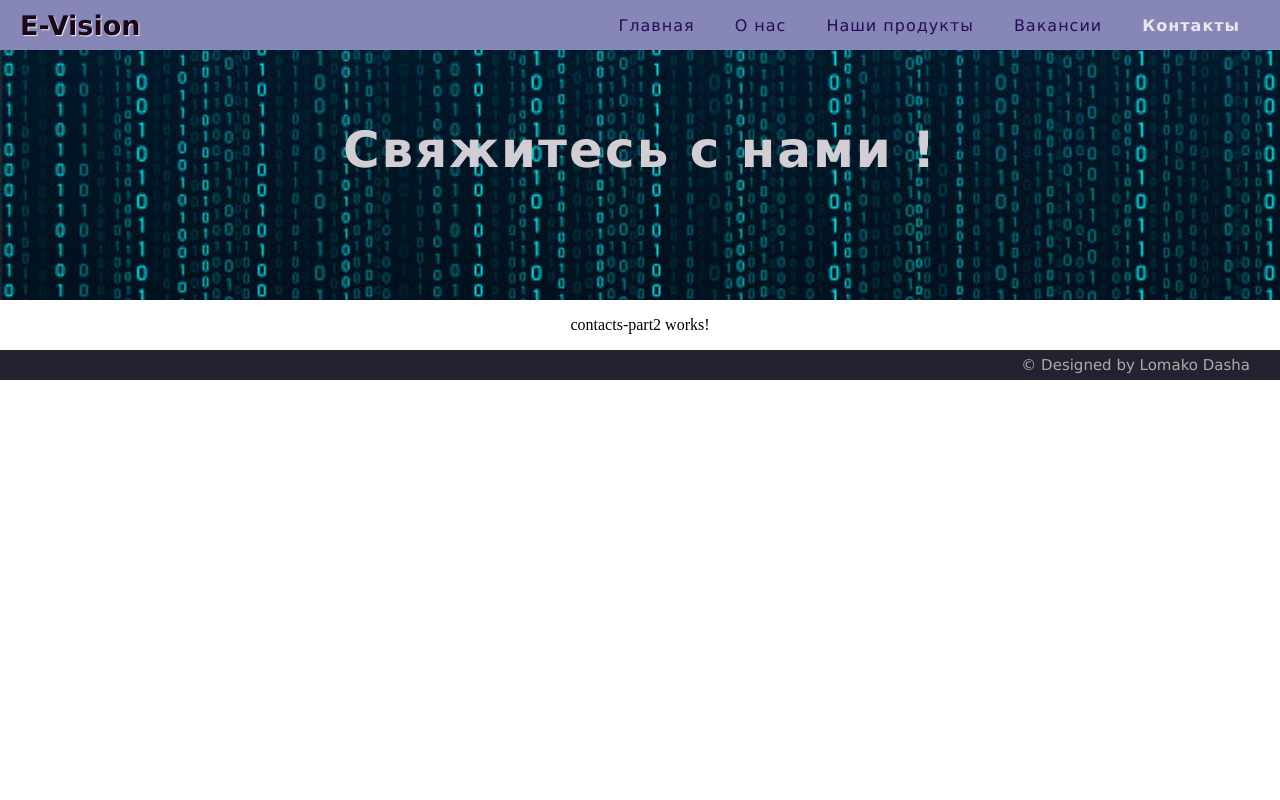
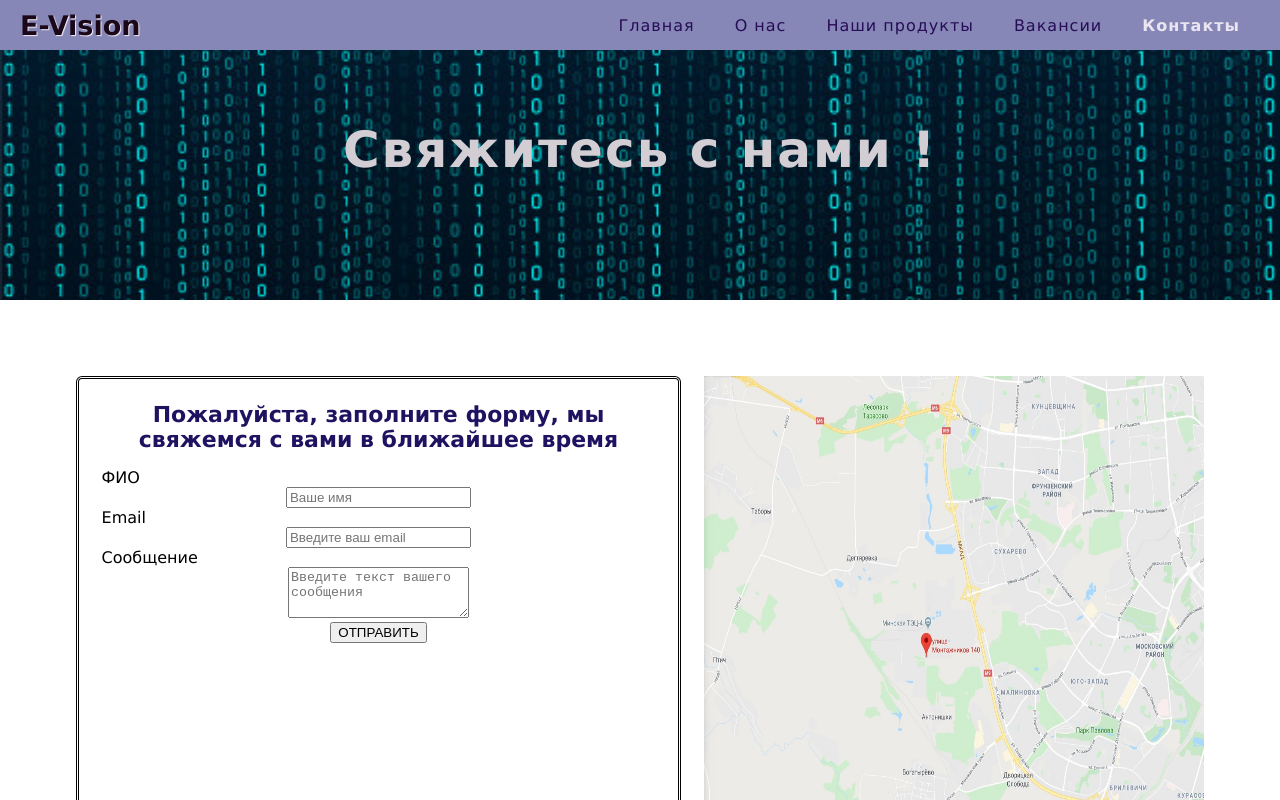
Before and after one commit to LomakoDasha/evision-angular, an Angular app: page /contacts in a window 1280 px wide. Shown: the top 800 px of the page. Built offline with nearby package versions, Linux system fonts and the light colour scheme.

Commit message:
add content to contacts page

```diff
--- a/package.json
+++ b/package.json
@@ -20,6 +20,7 @@
     "@angular/platform-browser-dynamic": "~8.2.13",
     "@angular/router": "~8.2.13",
     "@ng-bootstrap/ng-bootstrap": "^5.1.4",
+    "bootstrap": "^4.3.1",
     "rxjs": "~6.4.0",
     "tslib": "^1.10.0",
     "zone.js": "~0.9.1"
--- a/src/app/pages/contacts/contacts-part2/contacts-part2.component.html
+++ b/src/app/pages/contacts/contacts-part2/contacts-part2.component.html
@@ -1 +1,21 @@
-<p>contacts-part2 works!</p>
+<div class="part2-wrapper">
+  <div class="main-info">
+    <h3 class="main-info__h3">Пожалуйста, заполните форму, мы свяжемся с вами в ближайшее время</h3>
+    <form>
+      <div class="form-group">
+        <label for="exampleInputPassword1" class="label">ФИО</label>
+        <input type="text" class="form-control" id="exampleInputPassword1" placeholder="Ваше имя">
+      </div>
+      <div class="form-group">
+        <label for="exampleInputEmail1" class="label">Email</label>
+        <input type="email" class="form-control" id="exampleInputEmail1" aria-describedby="emailHelp" placeholder="Введите ваш email">
+      </div>
+      <div class="form-group">
+        <label for="exampleFormControlTextarea1" class="label">Сообщение</label>
+        <textarea class="form-control" id="exampleFormControlTextarea1" rows="3" placeholder="Введите текст вашего сообщения"></textarea>
+      </div>
+      <button type="submit" class="btn btn-primary">ОТПРАВИТЬ</button>
+    </form>
+  </div>
+  <img class="part2-map" src="/assets/contacts-map.jpg" alt="map">
+</div>
--- a/src/app/pages/contacts/contacts-part2/contacts-part2.component.scss
+++ b/src/app/pages/contacts/contacts-part2/contacts-part2.component.scss
@@ -0,0 +1,35 @@
+.part2-wrapper {
+  padding: 5%;
+  display: flex;
+  justify-content: center;
+}
+
+.main-info {
+  width: 50%;
+  margin: 1%;
+  padding: 2%;
+  border: 3px double #000;
+  border-radius: 1%;
+}
+
+.main-info__h3 {
+  margin: 0;
+  margin-bottom: 3%;
+  font-family: "Lucida Sans Unicode", "Lucida Grande", Sans-Serif;
+  font-size: 22px;
+  font-weight: 700;
+  color: rgb(31, 19, 97);
+}
+
+.part2-map {
+  margin: 1%;
+  width: 500px;
+  height: 600px;
+}
+
+.label {
+  font-family: "Lucida Sans Unicode", "Lucida Grande", Sans-Serif;
+  font-size: 16px;
+  display: flex;
+  justify-content: flex-start;
+}
--- a/src/app/pages/vacancy/vacancy-part2/vacancy-part2.component.html
+++ b/src/app/pages/vacancy/vacancy-part2/vacancy-part2.component.html
@@ -3,21 +3,21 @@
   <div class="main-info">
     <h3 class="main-info__h3">Аналитик</h3>
     <p class="main-info__p">В настоящее время сотрудника на позицию Аналитик для работы в нашем офисе в Минске</p>
-    <button class="main-info__button">Ответить на вакансию</button>
+    <button class="main-info__button" type="button" class="btn btn-warning">Ответить на вакансию</button>
   </div>
   <div class="main-info">
     <h3 class="main-info__h3">Графический дизайнер</h3>
     <p class="main-info__p">В настоящее время сотрудника на позицию Графический дизайнер для работы в нашем офисе в Минске</p>
-    <button class="main-info__button">Ответить на вакансию</button>
+    <button class="main-info__button" type="button" class="btn btn-warning">Ответить на вакансию</button>
   </div>
   <div class="main-info">
     <h3 class="main-info__h3">Database developer</h3>
     <p class="main-info__p">В настоящее время сотрудника на позицию Database developer для работы в нашем офисе в Минске</p>
-    <button class="main-info__button">Ответить на вакансию</button>
+    <button class="main-info__button" type="button" class="btn btn-warning">Ответить на вакансию</button>
   </div>
   <div class="main-info">
     <h3 class="main-info__h3">Java Developer</h3>
     <p class="main-info__p">В настоящее время сотрудника на позицию Java Developer для работы в нашем офисе в Минске</p>
-    <button class="main-info__button">Ответить на вакансию</button>
+    <button class="main-info__button" type="button" class="btn btn-warning">Ответить на вакансию</button>
   </div>
 </div>
--- a/src/app/pages/vacancy/vacancy-part2/vacancy-part2.component.scss
+++ b/src/app/pages/vacancy/vacancy-part2/vacancy-part2.component.scss
@@ -21,10 +21,11 @@
 }
 
 .main-info__h3 {
-  margin: 0;
+  margin: 1%;
   font-family: "Lucida Sans Unicode", "Lucida Grande", Sans-Serif;
   font-size: 22px;
   font-weight: 700;
+  text-align: left;
   color: rgb(23, 100, 62);
 }
 
@@ -37,11 +38,4 @@
 
 .main-info__button {
   float: right;
-  width: 200px;
-  height: 50px;
-  font-family: "Lucida Sans Unicode", "Lucida Grande", Sans-Serif;
-  font-size: 16px;
-  background-color: rgb(206, 171, 74);
-  color: #fff;
-  border: 3px double #fff;
 }
--- a/src/app/pages/vacancy/vacancy-part3/vacancy-part3.component.scss
+++ b/src/app/pages/vacancy/vacancy-part3/vacancy-part3.component.scss
@@ -7,7 +7,7 @@
 }
 
 .main-info__h3 {
-  margin: 0;
+  margin: 1%;
   font-size: 27px;
   font-weight: 700;
   color: rgb(80, 15, 15);
```
Also changed, not shown: angular.json (line endings or trailing spaces), src/assets/contacts-map.jpg (added), 1 other file (tests, documents, lock files or other folders).
